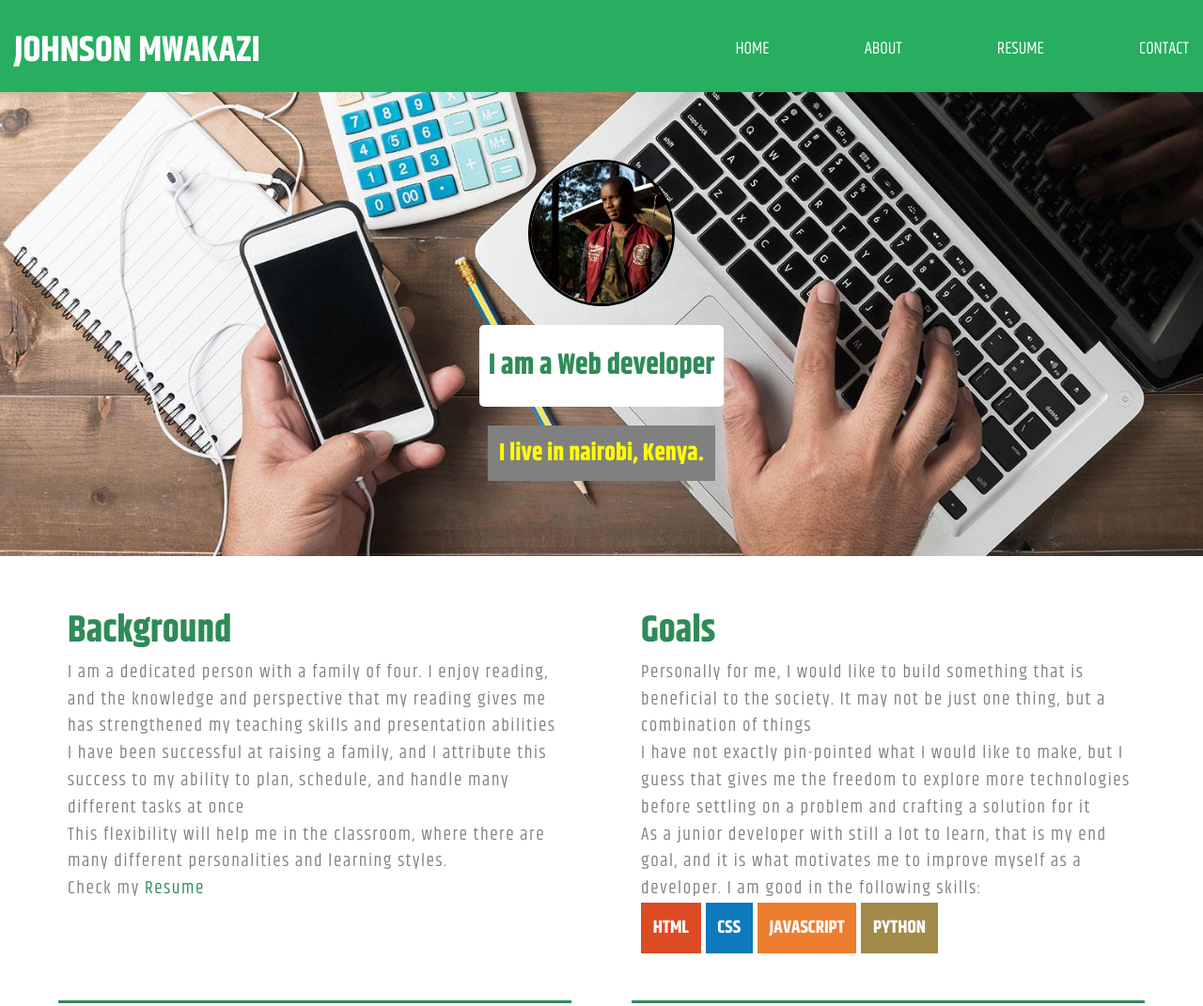
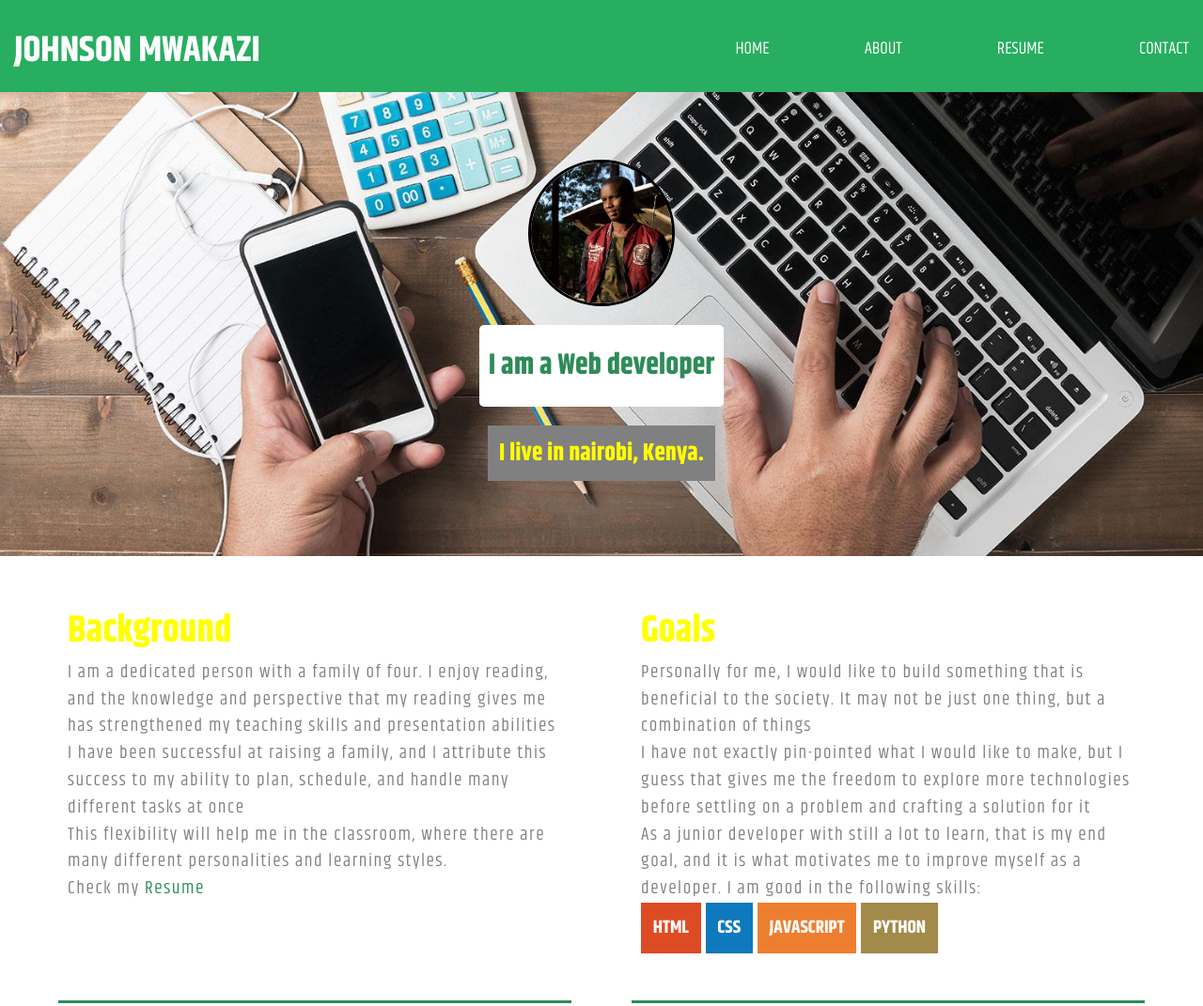
Before and after one commit to mwakazijohnson/mwakazijohnson.github.io, a plain HTML site: page index.html in a window 1280 px wide. Shown: the top 1071 px of the page at 94% size. Drawn offline with Linux system fonts and the light colour scheme; a web font is replaced by a local one.

Commit message:
Update style.css

```diff
--- a/style.css
+++ b/style.css
@@ -172,7 +172,7 @@ li a:hover {
 .subject {
 	font-size: 2.5rem;
 	margin: 0;
-	color: seagreen;
+	color: yellow;
 }
 
 
```
